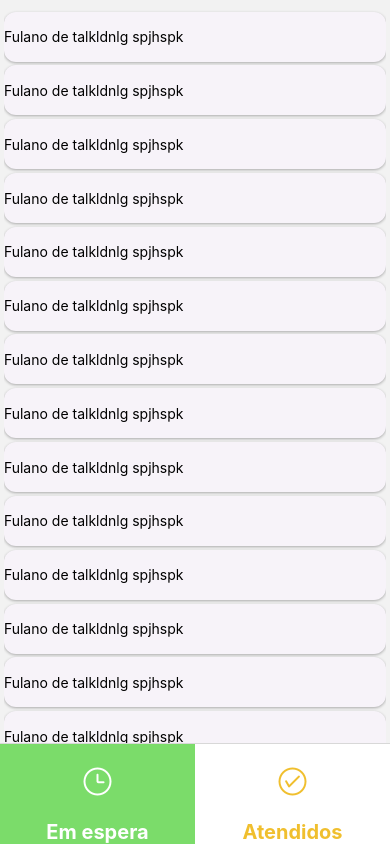
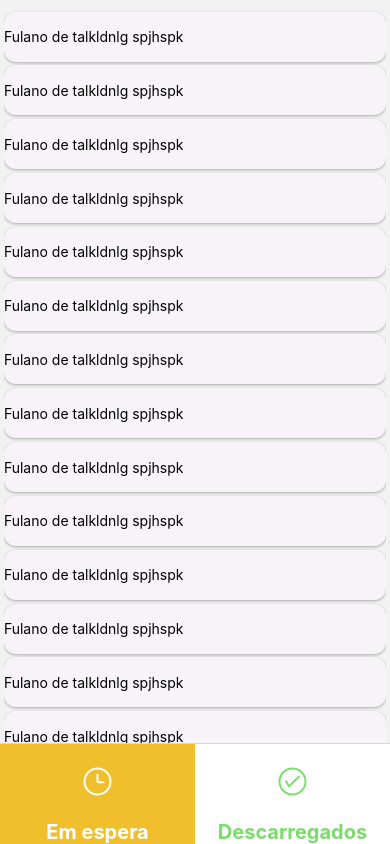
Before and after one commit to mtsteo/zampafila, a React Native app: screen / in a window 390 px wide. Built offline with nearby package versions, Linux system fonts and the light colour scheme; no server answers; the database is empty.

Commit message:
FIX: tab color

```diff
--- a/App.js
+++ b/App.js
@@ -6,6 +6,7 @@ import EmEspera from "./screens/emEspera/EmEspera";
 import Atendidos from "./screens/atendidos/Atendidos";
 import { AntDesign } from "@expo/vector-icons";
 import colors from "./styles/colors";
+
 export default function App() {
   const Tab = createBottomTabNavigator();
 
@@ -18,7 +19,6 @@ export default function App() {
             screenOptions={{
               headerShown: false,
               tabBarStyle: { height: "12%" },
-            tabBarActiveBackgroundColor: colors.mainColors.primary,
               tabBarActiveTintColor: colors.mainColors.textColors.textPrimary,
               tabBarLabelStyle: { fontWeight: 700, fontSize: 20 },
             }}
@@ -27,18 +27,20 @@ export default function App() {
               name="Em espera"
               component={EmEspera}
               options={{
-              tabBarInactiveTintColor: colors.mainColors.secundary,
+                tabBarInactiveTintColor: colors.mainColors.primary,
+                tabBarActiveBackgroundColor: colors.mainColors.secundary,
+
                 tabBarIcon: ({ color, size }) => (
                   <AntDesign name="clockcircleo" size={28} color={color} />
                 ),
               }}
             />
             <Tab.Screen
-            name="Atendidos"
+              name="Descarregados"
               component={Atendidos}
               options={{
-              tabBarInactiveTintColor: colors.mainColors.primary,
-              tabBarActiveBackgroundColor: colors.mainColors.secundary,
+                tabBarInactiveTintColor: colors.mainColors.secundary,
+                tabBarActiveBackgroundColor: colors.mainColors.primary,
                 tabBarIcon: ({ color, size }) => (
                   <AntDesign name="checkcircleo" size={28} color={color} />
                 ),
```
Lines whose indentation alone changed are shown as unchanged.
